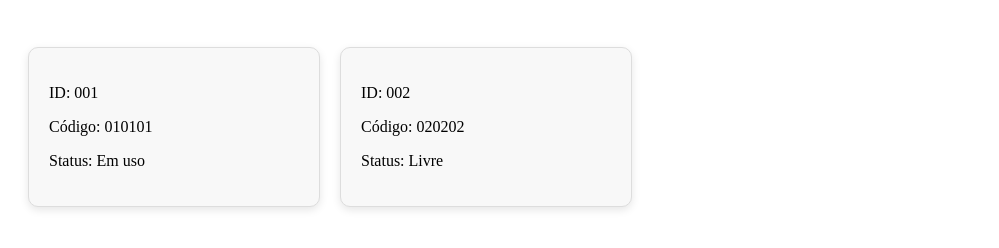
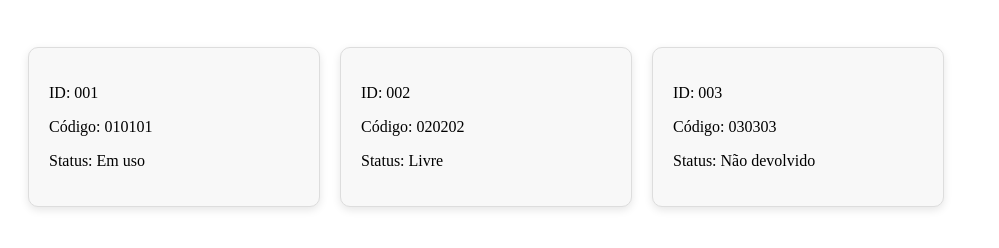
Before and after one commit to yvitoriano/frontend_JS, a plain HTML site: page index.html in a window 1280 px wide. Shown: the part 70-318 px from the top of the page, without its empty margins (0-999 px from the left). Drawn offline with Linux system fonts and the light colour scheme.

Commit message:
adicionando outra toalha - capitulo 1

```diff
--- a/index.html
+++ b/index.html
@@ -24,6 +24,11 @@
                 id: "002",
                 codigo: "020202",
                 status: "Livre"
+            },
+            {
+                id: "003",
+                codigo: "030303",
+                status: "Não devolvido"
             }
         ];
 
```
